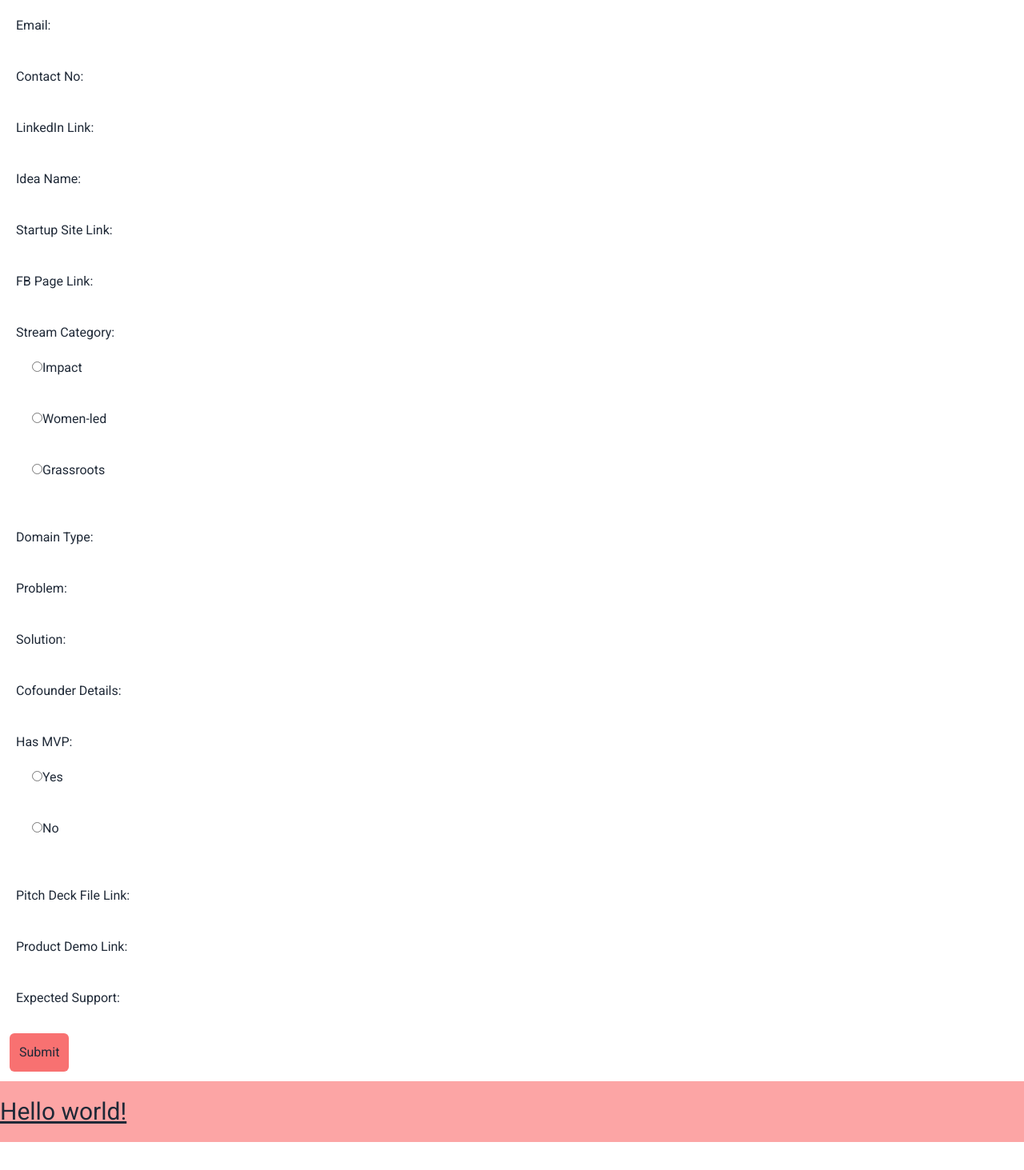
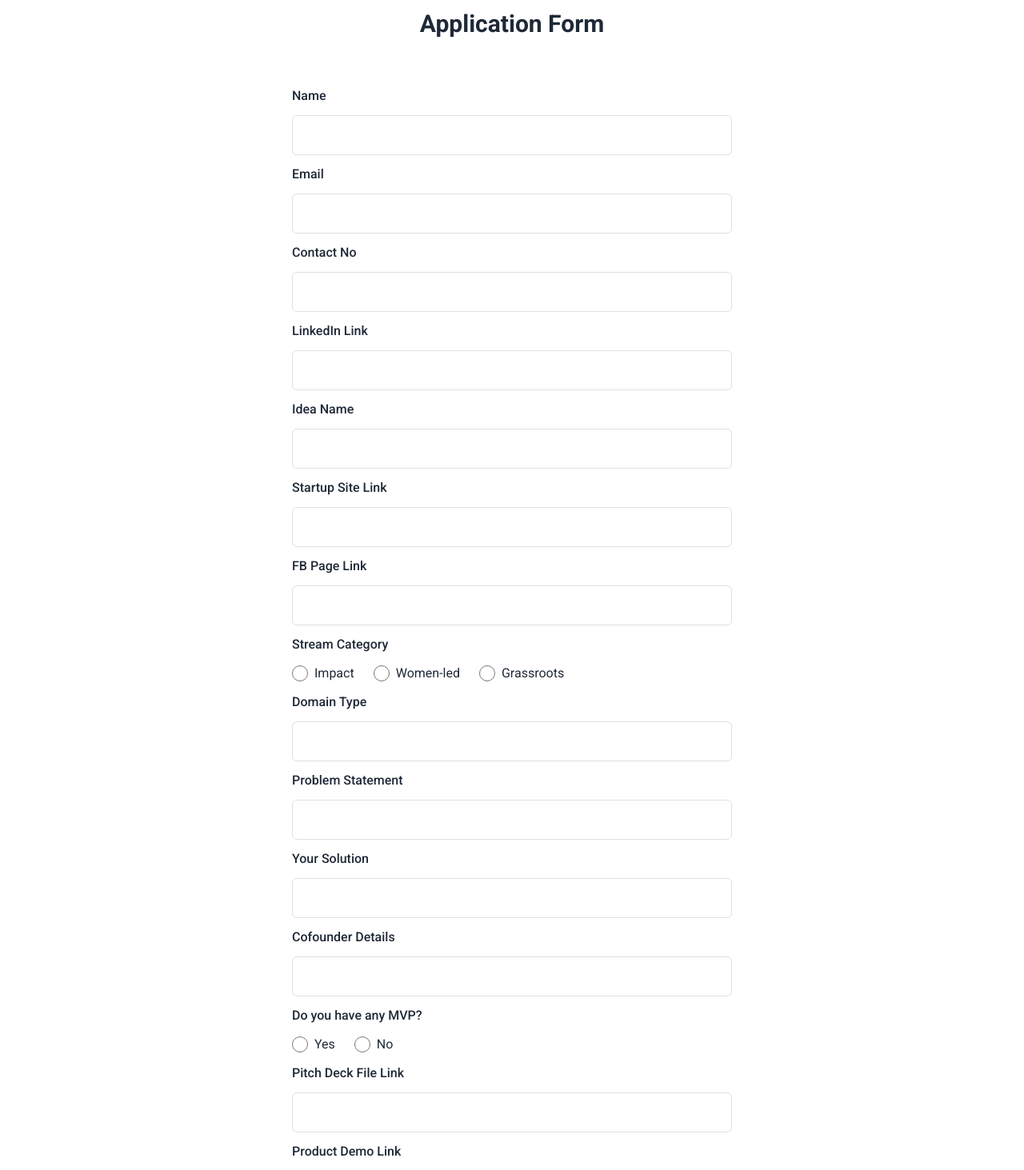
Before and after one commit to MusfiqDehan/nsusn-forms, a React (Vite) app in the folder frontend/: page / in a window 1280 px wide. Shown: the part 100-1563 px from the top of the page at 80% size. Built offline with nearby package versions, Linux system fonts and the light colour scheme.

Commit message:
Update Application Form style

```diff
--- a/frontend/src/components/ApplicationForm.jsx
+++ b/frontend/src/components/ApplicationForm.jsx
@@ -52,77 +52,105 @@ const ApplicationForm = () => {
   };
 
   return (
-    <>
-      <h1 className="text-3xl font-bold">Application Form</h1>
+    <div id="apply-now" className="pt-28">
+      <h1 className="text-center text-3xl font-bold">Application Form</h1>
+      <div className="flex items-center justify-center p-12">
+        <div className="mx-auto w-full max-w-[550px]">
           <form onSubmit={handleSubmit}>
-        <label className="block p-5">
-          Name:
+            <div className="my-3">
+              <label className="mb-3 block text-base font-medium text-inherit">
+                Name
+              </label>
               <input
+                className="w-full rounded-md border border-[#e0e0e0] bg-white px-6 py-3 text-base font-medium text-[#6B7280] outline-none focus:border-[#59358a] focus:shadow-md"
                 type="text"
                 value={name}
                 onChange={(e) => setName(e.target.value)}
                 required
               />
+            </div>
+            <div className="my-3">
+              <label className="mb-3 block text-base font-medium text-inherit">
+                Email
               </label>
-        <label className="block p-5">
-          Email:
               <input
+                className="w-full rounded-md border border-[#e0e0e0] bg-white px-6 py-3 text-base font-medium text-[#6B7280] outline-none focus:border-[#59358a] focus:shadow-md"
                 type="email"
                 value={email}
                 onChange={(e) => setEmail(e.target.value)}
                 required
               />
+            </div>
+            <div className="my-3">
+              <label className="mb-3 block text-base font-medium text-inherit">
+                Contact No
               </label>
-        <label className="block p-5">
-          Contact No:
               <input
+                className="w-full rounded-md border border-[#e0e0e0] bg-white px-6 py-3 text-base font-medium text-[#6B7280] outline-none focus:border-[#59358a] focus:shadow-md"
                 type="text"
                 value={contactNo}
                 onChange={(e) => setContactNo(e.target.value)}
                 required
               />
+            </div>
+
+            <div className="my-3">
+              <label className="mb-3 block text-base font-medium text-inherit">
+                LinkedIn Link
               </label>
-        <label className="block p-5">
-          LinkedIn Link:
               <input
+                className="w-full rounded-md border border-[#e0e0e0] bg-white px-6 py-3 text-base font-medium text-[#6B7280] outline-none focus:border-[#59358a] focus:shadow-md"
                 type="text"
                 value={linkedinLink}
                 onChange={(e) => setLinkedinLink(e.target.value)}
                 required
               />
+            </div>
+            <div className="my-3">
+              <label className="mb-3 block text-base font-medium text-inherit">
+                Idea Name
               </label>
-        <label className="block p-5">
-          Idea Name:
               <input
+                className="w-full rounded-md border border-[#e0e0e0] bg-white px-6 py-3 text-base font-medium text-[#6B7280] outline-none focus:border-[#59358a] focus:shadow-md"
                 type="text"
                 value={ideaName}
                 onChange={(e) => setIdeaName(e.target.value)}
                 required
               />
+            </div>
+            <div className="my-3">
+              <label className="mb-3 block text-base font-medium text-inherit">
+                Startup Site Link
               </label>
-        <label className="block p-5">
-          Startup Site Link:
               <input
+                className="w-full rounded-md border border-[#e0e0e0] bg-white px-6 py-3 text-base font-medium text-[#6B7280] outline-none focus:border-[#59358a] focus:shadow-md"
                 type="text"
                 value={startupSiteLink}
                 onChange={(e) => setStartupSiteLink(e.target.value)}
                 required
               />
+            </div>
+
+            <div className="my-3">
+              <label className="mb-3 block text-base font-medium text-inherit">
+                FB Page Link
               </label>
-        <label className="block p-5">
-          FB Page Link:
               <input
+                className="w-full rounded-md border border-[#e0e0e0] bg-white px-6 py-3 text-base font-medium text-[#6B7280] outline-none focus:border-[#59358a] focus:shadow-md"
                 type="text"
                 value={fbPageLink}
                 onChange={(e) => setFBPageLink(e.target.value)}
                 required
               />
+            </div>
+            <div className="my-3">
+              <label className="mb-3 block text-base font-medium text-inherit">
+                Stream Category
               </label>
-        <label className="block p-5">
-          Stream Category:
-          <div>
-            <label className="block p-5">
+              <div className="flex items-center space-x-6">
+                <label className="flex items-center">
                   <input
+                    className="mr-2 h-5 w-5"
                     type="radio"
                     value="Impact"
                     checked={streamCategory === "Impact"}
@@ -130,8 +158,9 @@ const ApplicationForm = () => {
                   />
                   Impact
                 </label>
-            <label className="block p-5">
+                <label className="flex items-center">
                   <input
+                    className="mr-2 h-5 w-5"
                     type="radio"
                     value="Women-led"
                     checked={streamCategory === "Women-led"}
@@ -139,8 +168,9 @@ const ApplicationForm = () => {
                   />
                   Women-led
                 </label>
-            <label className="block p-5">
+                <label className="flex items-center">
                   <input
+                    className="mr-2 h-5 w-5"
                     type="radio"
                     value="Grassroots"
                     checked={streamCategory === "Grassroots"}
@@ -149,48 +179,63 @@ const ApplicationForm = () => {
                   Grassroots
                 </label>
               </div>
+            </div>
+            <div className="my-3">
+              <label className="mb-3 block text-base font-medium text-inherit">
+                Domain Type
               </label>
-        <label className="block p-5">
-          Domain Type:
               <input
+                className="w-full rounded-md border border-[#e0e0e0] bg-white px-6 py-3 text-base font-medium text-[#6B7280] outline-none focus:border-[#59358a] focus:shadow-md"
                 type="text"
                 value={domainType}
                 onChange={(e) => setDomainType(e.target.value)}
                 required
               />
+            </div>
+            <div className="my-3">
+              <label className="mb-3 block text-base font-medium text-inherit">
+                Problem Statement
               </label>
-        <label className="block p-5">
-          Problem:
               <input
+                className="w-full rounded-md border border-[#e0e0e0] bg-white px-6 py-3 text-base font-medium text-[#6B7280] outline-none focus:border-[#59358a] focus:shadow-md"
                 type="text"
                 value={problem}
                 onChange={(e) => setProblem(e.target.value)}
                 required
               />
+            </div>
+            <div className="my-3">
+              <label className="mb-3 block text-base font-medium text-inherit">
+                Your Solution
               </label>
-        <label className="block p-5">
-          Solution:
               <input
+                className="w-full rounded-md border border-[#e0e0e0] bg-white px-6 py-3 text-base font-medium text-[#6B7280] outline-none focus:border-[#59358a] focus:shadow-md"
                 type="text"
                 value={solution}
                 onChange={(e) => setSolution(e.target.value)}
                 required
               />
+            </div>
+            <div className="my-3">
+              <label className="mb-3 block text-base font-medium  text-inherit">
+                Cofounder Details
               </label>
-        <label className="block p-5">
-          Cofounder Details:
               <input
+                className="w-full rounded-md border border-[#e0e0e0] bg-white px-6 py-3 text-base font-medium text-[#6B7280] outline-none focus:border-[#59358a] focus:shadow-md"
                 type="text"
                 value={cofounderDetails}
                 onChange={(e) => setCofounderDetails(e.target.value)}
                 required
               />
+            </div>
+            <div className="my-3">
+              <label className="mb-3 block text-base font-medium text-inherit">
+                Do you have any MVP?
               </label>
-        <label className="block p-5">
-          Has MVP:
-          <div>
-            <label className="block p-5">
+              <div className="flex items-center space-x-6">
+                <label className="flex items-center">
                   <input
+                    className="mr-2 h-5 w-5"
                     type="radio"
                     value="Yes"
                     checked={hasMVP === "Yes"}
@@ -199,8 +244,9 @@ const ApplicationForm = () => {
                   />
                   Yes
                 </label>
-            <label className="block p-5">
+                <label className="flex items-center">
                   <input
+                    className="mr-2 h-5 w-5"
                     type="radio"
                     value="No"
                     checked={hasMVP === "No"}
@@ -210,40 +256,47 @@ const ApplicationForm = () => {
                   No
                 </label>
               </div>
+            </div>
+            <div className="my-3">
+              <label className="mb-3 block text-base font-medium text-inherit">
+                Pitch Deck File Link
               </label>
-        <label className="block p-5">
-          Pitch Deck File Link:
               <input
+                className="w-full rounded-md border border-[#e0e0e0] bg-white px-6 py-3 text-base font-medium text-[#6B7280] outline-none focus:border-[#59358a] focus:shadow-md"
                 type="text"
                 onChange={(e) => setPitchDeckFile(e.target.value)}
                 required
               />
+            </div>
+            <div className="my-3">
+              <label className="mb-3 block text-base font-medium text-inherit">
+                Product Demo Link
               </label>
-        <label className="block p-5">
-          Product Demo Link:
               <input
+                className="w-full rounded-md border border-[#e0e0e0] bg-white px-6 py-3 text-base font-medium text-[#6B7280] outline-none focus:border-[#59358a] focus:shadow-md"
                 type="text"
                 value={productDemoLink}
                 onChange={(e) => setProductDemoLink(e.target.value)}
                 required
               />
+            </div>
+            <div className="my-3">
+              <label className="mb-3 block text-base font-medium text-inherit">
+                Expected Support
               </label>
-        <label className="block p-5">
-          Expected Support:
               <input
+                className="w-full rounded-md border border-[#e0e0e0] bg-white px-6 py-3 text-base font-medium text-[#6B7280] outline-none focus:border-[#59358a] focus:shadow-md"
                 type="text"
                 value={expectedSupport}
                 onChange={(e) => setExpectedSupport(e.target.value)}
                 required
               />
-        </label>
-        <input
-          className="m-3 rounded-md bg-red-400 p-3"
-          type="submit"
-          value="Submit"
-        />
+            </div>
+            <input className="form__button" type="submit" value="Submit" />
           </form>
-    </>
+        </div>
+      </div>
+    </div>
   );
 };
 
```
Lines whose indentation alone changed are shown as unchanged.
